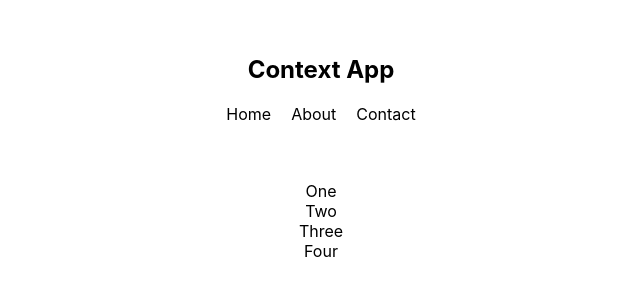
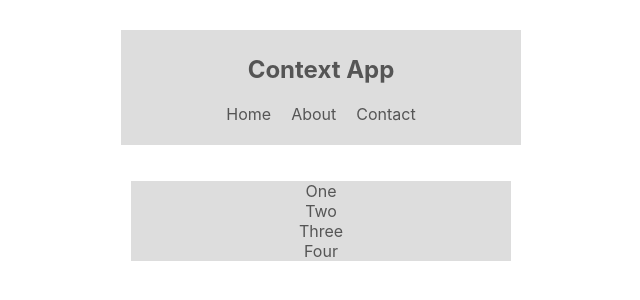
Before and after one commit to alekz7/context_hooks, a React (Create React App) app: page / in a window 1280 px wide. Shown: the top 300 px of the page, without its empty margins (319-959 px from the left). Built offline with nearby package versions, Linux system fonts and the light colour scheme.

Commit message:
using the theme context

```diff
--- a/src/components/BookList.js
+++ b/src/components/BookList.js
@@ -1,14 +1,19 @@
 import React, { Component } from 'react'
+import { ThemeContext } from '../contexts/ThemeContext'
 
 export default class BookList extends Component {
+    static contextType = ThemeContext;
     render() {
+        const { isLightTheme, light, dark } = this.context;
+        const theme = isLightTheme ? light : dark;
+
         return (
-            <div className="book-list">
+            <div className="book-list" style={{ color: theme.syntax, backbroung: theme.bg}}>
                 <ul>
-                    <li>One</li>
-                    <li>Two</li>
-                    <li>Three</li>
-                    <li>Four</li>
+                    <li style={{ background: theme.ui }}>One</li>
+                    <li style={{ background: theme.ui }}>Two</li>
+                    <li style={{ background: theme.ui }}>Three</li>
+                    <li style={{ background: theme.ui }}>Four</li>
                 </ul>
             </div>
         )
--- a/src/components/Navbar.js
+++ b/src/components/Navbar.js
@@ -1,9 +1,14 @@
 import React, { Component } from 'react'
+import { ThemeContext } from '../contexts/ThemeContext'
 
 export default class Navbar extends Component {
+  static contextType = ThemeContext;
     render() {
+      console.log(this.context)
+      const {isLightTheme, light, dark} = this.context;
+      const theme = isLightTheme ? light : dark;
         return (
-            <nav>
+            <nav style={{background: theme.ui, color:theme.syntax }}>
               <h1>Context App</h1>
               <ul>
                 <li>Home</li>
```
